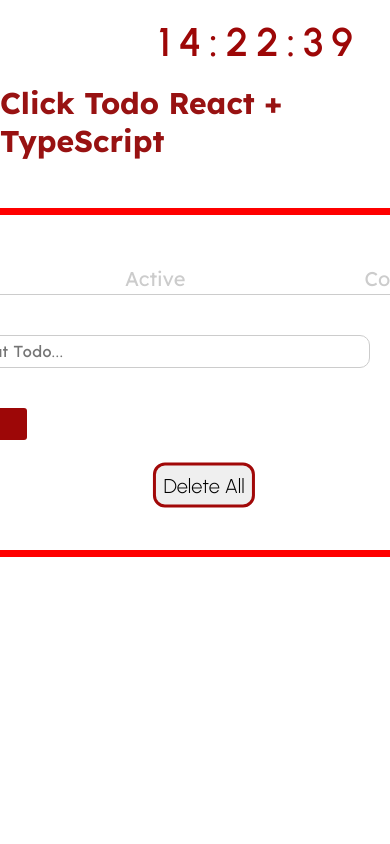
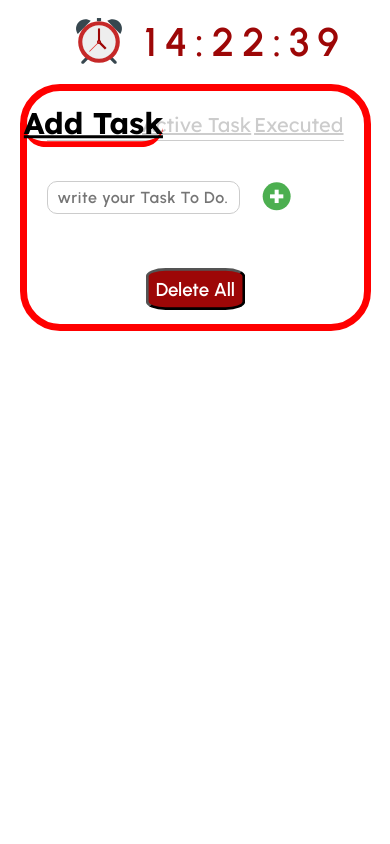
Before and after one commit to KashyapAmanSingh/Todo_Ts, a React (Vite) app: page / in a window 390 px wide. Shown: the top 844 px of the page. Built offline with nearby package versions, Linux system fonts and the light colour scheme.

Commit message:
Feature & Styles -  Added.clock ,Time Creation

```diff
--- a/src/App.tsx
+++ b/src/App.tsx
@@ -1,27 +1,27 @@
 import "./index.css";
 import AddToDo from "./Components/AddToDo";
 import Todos from "./Components/Todos";
+
 import Navbar from "./Components/Navbar";
 import TimeClock from "./Components/Clock/Time";
-// import { TodoProvider } from "./Store/todos";
 
+
+import FooterVideo from "./Components/Footer/FooterVideo";
 function App() {
   return (
     <>
       <div id="Clock_component">
-          <TimeClock  /> </div>
+        <TimeClock />{" "}
+      </div>
       <main id="main">
-      <h2  id="heading">Click Todo React + TypeScript</h2>
+        <h2 id="heading">Click Todo React + TypeScript</h2>
         <div id="components">
           <Navbar />
-      {/* <TodoProvider> */}
           <AddToDo />
-      {/* </TodoProvider> */}
-          <Todos/>
+          <Todos />
         </div>
       </main>
-
-
+      <FooterVideo/>
     </>
   );
 }
--- a/src/Components/AddToDo.tsx
+++ b/src/Components/AddToDo.tsx
@@ -1,32 +1,49 @@
 import { useState, useContext } from "react";
+import { todosContex } from "../Context_Store/todos";
+import { Timing } from "../Context_Store/todos";
+import { FcPlus } from 'react-icons/fc';
 
-import { todosContex } from "../Store/todos";
 
 const AddToDo = () => {
   const [todo, setTodo] = useState("");
 
-  const { handleAddToDo } = useContext(todosContex)!; // Use the useContext hook to access the context
-  //By using the ! operator, you're telling TypeScript to treat the value as non-null, allowing you to safely destructure the context properties without TypeScript raising an error.
+  const { handleAddToDo } = useContext(todosContex)!;
 
   const handleFormSubmit = (e: React.FormEvent<HTMLFormElement>) => {
     e.preventDefault();
+
+    const timing: Timing = {
+      hours: new Date().getHours(),
+      minutes: new Date().getMinutes(),
+      seconds: new Date().getSeconds(),
+    };
+
+    // handleTime();
     if (todo !== "") {
-      handleAddToDo(todo);
+      handleAddToDo(todo, timing);
+
       setTodo("");
     }
   };
   return (
-    <div>
+    <div >
+      <div >
       <form onSubmit={handleFormSubmit}>
+
+
         <input
-          placeholder="write yout Todo..."
+          placeholder="write your Task To Do..."
           type="text"
           name=""
+          className="form-control"
           value={todo}
           onChange={(e) => setTodo(e.target.value)}
-        />
-        <button type="submit">ADD</button>
+
+        />    <button  className="btn btn-outline-primary" type="submit"><FcPlus id="logosAdd" /></button>
+
+
       </form>
+      </div>
     </div>
   );
 };
--- a/src/Components/Clock/Time.tsx
+++ b/src/Components/Clock/Time.tsx
@@ -1,5 +1,5 @@
 import React, { useState, useEffect } from 'react';
-
+import {FcAlarmClock} from 'react-icons/fc';
 const TimeClock: React.FC = () => {
   const [currentTime, setCurrentTime] = useState(new Date());
 
@@ -21,8 +21,7 @@ const TimeClock: React.FC = () => {
 
   return (
     <div id='clock'>
-
-      <p id='watch'>{ Clock}</p>
+     <FcAlarmClock id="clock_logos"  /> <p id='watch'>{ Clock}</p>
     </div>
   );
 };
--- /dev/null
+++ b/src/Components/Footer/FooterVideo.tsx
@@ -0,0 +1,20 @@
+import React from "react";
+
+const FooterVideo: React.FC = () => {
+  return (
+    <div id="footer">
+      <h1>Footer</h1>
+      <iframe
+        width="660"
+        height="365"
+        src="https://www.youtube.com/embed/FfD2nwY9fxQ"
+        title="YouTube video player"
+        frameBorder={0}
+        allow="accelerometer; autoplay; clipboard-write; encrypted-media; gyroscope; picture-in-picture; web-share"
+        allowFullScreen
+      ></iframe>
+    </div>
+  );
+};
+
+export default FooterVideo;
--- a/src/Components/Navbar.tsx
+++ b/src/Components/Navbar.tsx
@@ -8,19 +8,19 @@ const Navbar = () => {
   return (
     <nav>
       <Link to="/" className={todosData === null ? "active" : ""}>
-        All
+        Add Task
       </Link>
       <Link
         to="/?todos=active"
         className={todosData === "active" ? "active" : ""}
       >
-        Active
+        Active Task
       </Link>
       <Link
         to="/?todos=completed"
         className={todosData === "completed" ? "active" : ""}
       >
-        Completed
+       Executed
       </Link>
     </nav>
   );
--- a/src/Components/Todos.tsx
+++ b/src/Components/Todos.tsx
@@ -1,24 +1,25 @@
-import { useContext } from "react";
-import { useSearchParams} from "react-router-dom";
+import { useContext, useEffect, useState } from "react";
+import { useSearchParams } from "react-router-dom";
 
-import { todosContex } from "../Store/todos";
+import { todosContex } from "../Context_Store/todos";
+import { Timing } from "../Context_Store/todos";
+import { FcFullTrash } from "react-icons/fc";
+import { AiOutlineStar } from "react-icons/ai";
 
 const Todos = () => {
-  const { todos,timing, toggleToDoAsCompleted, handleDeleteTodo, handleDeleteAll } = useContext(todosContex)!; // Use the useContext hook to access the context
+  const { todos, toggleToDoAsCompleted, handleDeleteTodo, handleDeleteAll } =
+    useContext(todosContex)!; // Use the useContext hook to access the context
   const [searchParams] = useSearchParams();
+  const [timeArray, setTimeArray] = useState<Timing[]>([]);
+  // const [starClicked, setStarClicked] = useState(false);
+
+  useEffect(() => {
+    const updatedTimes = todos.map((value) => value.createdAt);
+    setTimeArray(updatedTimes);
+  }, [todos]);
 
   let filterData = todos;
-    const todosData = searchParams.get('todos');
-
-   // // console.log("This is filtered datas Hours" + filterData.map((value) => new Date(value.createAt)));
-
-
-
-   const{hours,minutes,seconds} =timing;
-
-   console.log("This is filtered datas " + `${hours}:${minutes}:${seconds}` );
-
-
+  const todosData = searchParams.get("todos");
 
   if (todosData === "active") {
     filterData = filterData.filter((task) => !task.completed); // Filter out completed tasks
@@ -26,9 +27,17 @@ const Todos = () => {
     filterData = filterData.filter((task) => task.completed); // Filter out non-completed tasks
   }
 
+  const handleStarClick = (event): void => {
+    event.target.classList.toggle("toggle");
+  };
+
   return (
+    <>
       <div id="work">
         {filterData.map((todo) => {
+          const timeIndex = filterData.findIndex((item) => item.id === todo.id);
+          const time = timeArray[timeIndex];
+
           return (
             <li key={todo.id}>
               <input
@@ -37,22 +46,40 @@ const Todos = () => {
                 checked={todo.completed}
                 onChange={() => toggleToDoAsCompleted(todo.id)}
               />
-            <label htmlFor=""> {todo.task} </label>
+              <label id="lbl" htmlFor="">
+                {" "}
+                {todo.task}{" "}
+              </label>
 
-            {todo.completed && (
-              <button type="button"  onClick={() => handleDeleteTodo(todo.id)}>
-                Delete
-              </button>
+              {timeArray.length > 0 && (
+                <div>
+                  {time && (
+                    <div>
+                      <p id="Create_time">
+                        {time.hours} : {time.minutes} : {time.seconds}
+                      </p>
+                    </div>
+                  )}
+                </div>
+              )}
+
+              {todo.completed ? (
+                <FcFullTrash
+                  id="logos"
+                  onClick={() => handleDeleteTodo(todo.id)}
+                />
+              ) : (
+                <AiOutlineStar onClick={handleStarClick} />
               )}
             </li>
           );
         })}
+      </div>
+
       <button type="button" id="btn" onClick={() => handleDeleteAll()}>
         Delete All
       </button>
-
-
-    </div>
+    </>
   );
 };
 
--- /dev/null
+++ b/src/Context_Store/todos.tsx
@@ -0,0 +1,107 @@
+import { ReactNode, createContext, useState } from "react";
+
+export type TodosProviderProps = {
+  children: ReactNode;
+};
+export type Timing = {
+  hours: number;
+  minutes: number;
+  seconds: number;
+};
+
+export type Todo = {
+  id: string;
+  task: string;
+  completed: boolean;
+  createdAt: Timing;
+};
+
+export type TodoContext = {
+  todos: Todo[];
+  handleAddToDo: (task: string, time: Timing) => void; //call signature
+  toggleToDoAsCompleted: (id: string) => void;
+  handleDeleteTodo: (id: string) => void;
+  handleDeleteAll: () => void;
+};
+
+// eslint-disable-next-line react-refresh/only-export-components
+export const todosContex = createContext<TodoContext | null>(null); //it is a  store that have data
+
+export const TodoProvider = ({ children }: TodosProviderProps) => {
+  //When you use the TodoProvider component elsewhere in your application and provide the desired components or elements as children, those components or elements will be rendered in place of the {children} expression within the TodoProvider component.
+  const [todos, setTodo] = useState<Todo[]>(() => {
+    try {
+      const newTodos = localStorage.getItem("todos") || "[]";
+      return JSON.parse(newTodos) as Todo[];
+    } catch (error) {
+      return [];
+    }
+  });
+
+  const handleAddToDo = (task: string, time: Timing) => {
+    setTodo((prev) => {
+      const newTodos: Todo[] = [
+        {
+          id: Math.random().toString(),
+          task: task,
+          completed: false,
+          createdAt: time,
+        },
+        ...prev,
+      ];
+
+      localStorage.setItem("todos", JSON.stringify(newTodos));
+      console.log("The previous " + prev);
+      return newTodos;
+    });
+  };
+
+  //mark completed
+  const toggleToDoAsCompleted = (id: string) => {
+    setTodo((prev) => {
+      const  newTodos = prev.map((todo) => {
+        if (todo.id === id) {
+          return { ...todo, completed: !todo.completed };
+        }
+        return todo;
+      });
+      localStorage.setItem("todos", JSON.stringify(newTodos));
+      return newTodos;
+    });
+  };
+
+  //delete
+  const handleDeleteTodo = (id: string) => {
+    setTodo((prev) => {
+      // Filter out todos whose id doesn't match the provided id
+      const newTodos = prev.filter((todo) => todo.id !== id);
+      localStorage.setItem("todos", JSON.stringify(newTodos));
+      return newTodos;
+    });
+  };
+
+  //delete all in one click
+  const handleDeleteAll = () => {
+    setTodo([]);
+    localStorage.clear();
+  };
+
+
+  return (
+    <>
+      <todosContex.Provider
+        value={{
+          todos,
+          handleAddToDo,
+          toggleToDoAsCompleted,
+          handleDeleteTodo,
+          handleDeleteAll,
+        }}
+      >
+        {" "}
+        {children}{" "}
+        {/* //In the context of React and JSX, the term "children" refers to the components or elements that are nested within a parent component.*/}
+      </todosContex.Provider>
+    </>
+  );
+};
--- a/src/index.css
+++ b/src/index.css
@@ -1,29 +1,18 @@
-@import url('https://fonts.googleapis.com/css2?family=Lexend+Deca:wght@300;400;500;700;900&family=Urbanist:wght@300;600&display=swap');
+@import url("https://fonts.googleapis.com/css2?family=Lexend+Deca:wght@300;400;500;700;900&family=Urbanist:wght@300;600&display=swap");
 
-*{
+* {
   margin: 0;
   padding: 0;
   box-sizing: border-box;
-    /*font-family: 'Lexend Deca', sans-serif;*/
-    font-family: 'Urbanist', sans-serif;
+  /* font-family: 'Lexend Deca', sans-serif; */
+  font-family: "Urbanist", sans-serif;
 }
-
 
 /*// thapa technical SUBSCRIBE*/
 
-html{
+html {
   font-size: 62.5%;
 }
-
-
-a{
-    text-decoration: none;
-}
-
-li{
-    list-style: none;
-}
-
 
 #main {
   display: flex;
@@ -31,59 +20,66 @@ li{
   align-items: center;
   min-height: 100vh;
   /* margin-top: 10rem; */
+}
+
+#heading {
+  font-size: 3rem;
+  font-family: "Lexend Deca", sans-serif;
+  margin-bottom: 4.8rem;
+  color: rgb(152, 18, 18);
+  animation: fallAndSpring 1.5s ease-in-out;
 
 }
 
- #heading{
-    font-size: 3rem;
-    font-family: 'Lexend Deca', sans-serif;
-    margin-bottom: 4.8rem;
-     color: rgb(152, 18, 18);
-
-
-}
-
-
-#components{
+#components {
   border: 7px solid red !important;
   border-radius: 4rem;
   padding: 5rem;
   height: auto;
+  animation: fallAndSpring 1.5s ease-in-out;
 }
 
-
-
-
-
+@keyframes fallAndSpring {
+  0% {
+    transform: translateY(-100%);
+  }
+  50% {
+    transform: translateY(10%);
+  }
+  75% {
+    transform: translateY(-5%);
+  }
+  100% {
+    transform: translateY(0%);
+  }
+}
 
 
 /*===================*/
 /*navbar styling */
 /*====================*/
 
-nav{
-    width:55rem ;
+nav {
+  width: 55rem;
   display: flex;
   justify-content: space-between;
   align-items: center;
-    border-bottom: .1rem solid #ccc;
+  border-bottom: 0.1rem solid #ccc;
 }
 
-nav a{
+nav a {
   font-size: 2rem;
-    font-family: 'Lexend Deca', sans-serif;
+  font-family: "Lexend Deca", sans-serif;
   color: #ccc;
-    border-bottom: .3rem solid transparent;
+  border-bottom: 0.3rem solid transparent;
 }
-nav a:hover{
-    border-bottom: 4px solid red ;
-
-
+nav a:hover {
+  border-bottom: 4px solid red;
 }
 
 nav a.active {
   color: #000;
-    border-bottom: 4px solid red ;
+  border-bottom: 4px solid red;
   font-weight: bolder;
   border-radius: 5rem;
   transform: scale(1.5);
@@ -92,113 +88,243 @@ nav a.active {
 /*Form  styling */
 /*====================*/
 
-form input{
-    border: .1rem solid #cccccc;
+form input {
+  border: 0.1rem solid #cccccc;
   border-radius: 1rem;
   width: 45rem;
   margin: 4rem 0;
 
-    padding: .6rem 1rem;
+  padding: 0.6rem 1rem;
   font-size: 1.6rem;
-    letter-spacing: .06rem;
+  letter-spacing: 0.06rem;
   font-weight: bolder;
 }
 
-form button{
-    padding: .8rem 2.8rem;
+form button {
+  padding: 0.8rem 2.8rem;
   border: none;
-    border-radius: .3rem;
+  border-radius: 0.3rem;
   font-weight: bold;
   cursor: pointer;
-    margin-left: 2.4rem;
-     background-color: #9d0707;
+
+  transform: scale(1.2);
   color: #fff;
   font-weight: bolder;
+  background-color: transparent;
 }
-
-label{
-    font-size: 1.5rem;
-    letter-spacing: .06rem;
-    color: #3A3845;
-    font-weight: bold;
+#logos {
+  transform: scale(1.2);
+  padding: 0;
+  margin: 0;
 }
-
+#logosAdd {
+  transform: scale(2.5);
+}
 /*===================*/
 /*todo work list */
 /*====================*/
 
-#work li{
+#work li {
   display: grid;
-    grid-template-columns: repeat(3, 1fr);
+  grid-template-columns: repeat(4, 1fr);
   align-items: center;
-    width:50rem;
+  width: 50rem;
   min-height: 6rem;
-    border-bottom: .3rem solid #e4040460;
+  border-bottom: 0.3rem solid #e4040460;
   font-style: italic;
   text-transform: capitalize;
   font-size: 4rem;
   font: 30rem;
-
 }
 
-#work li:first-child{
-    border: .2rem solid #a10808;
+#work li:first-child {
+  border: 0.2rem solid #a10808;
 }
-#work #btn{
-    border: .2rem solid #a10808;
+#work #btn {
+  border: 0.2rem solid #a10808;
   transform: scale(1.5);
   padding: 0.5rem;
   margin-left: 25rem;
   margin-top: 3rem;
   border-radius: 0.8rem;
+}
+#work li label#lbl {
+  overflow: hidden;
+  text-overflow: ellipsis;
+  word-wrap: break-word;
+  font-size: 3rem;
 
+  font-weight: bold;
 }
-#work  #btn:hover{
-    background: red;
-    transform: scale(2);
+#btn {
+  display: flex;
+  justify-content: center;
+  align-items: center; /* Center vertically as well */
+  transform: scale(1.4);
+  margin: 0 auto;  /* Center horizontally using margin */
+  margin-top: 2rem;
+background: #9d0707;
+padding: 0.5rem;
+color: white;
+border-radius: 20%;
+font-weight: bolder;
+cursor: pointer;
 }
 
 
-#work li:hover{
+
+#work li:hover {
   background-color: #ae1616;
 }
 
-#work li input[type="checkbox"]:checked  + label {
+#work li input[type="checkbox"]:checked + label {
   text-decoration: line-through;
-    color:  #a10808;
+  color: #a10808;
 }
 
-#work li button{
-    padding: .6rem 1rem;
-    width: 7rem;
-    background-color: #9d0707;;
-    color: #FFF9F9;
-    cursor: pointer;
-    justify-self: center;
-    letter-spacing: .1rem;
+#Create_time {
+  font-size: 2rem;
+  font-weight: bolder;
 }
 
+/* clock */
 
-#clock{
-
+#clock {
+  display: grid;
+  grid-template-columns: repeat(2, 1fr);
+  align-items: center;
   margin: 3rem;
-
+}
+#clock_logos{
+  transform: scale(5);
+}
+#watch {
+  transform: scale(2);
+  font-size: 2rem;
+  letter-spacing: 0.4rem;
 }
 
-
-#watch{
-    transform: scale(2);
-    font-size: 2rem;
-    letter-spacing: .4rem;
-}
-
-#Clock_component{
+#Clock_component {
   padding-right: 3rem;
-    display:flex ;
+  display: flex;
   justify-content: end;
   margin-right: 2rem;
   margin-bottom: 0px;
   color: #9d0707;
 
-    font-weight: bolder
+  font-weight: bolder;
 }
+
+
+/* //star logo  */
+.toggle {
+  background-color: yellow;
+  cursor: pointer;
+}
+
+
+
+/* Media query for screen width 550px */
+@media screen and (max-width: 550px) {
+  #components {
+    padding: 2rem;
+    width: 90%;
+    animation: fallAndSpring 1.5s ease-in-out;
+
+  }
+  nav {
+    width: 100%;
+  }
+  form input {
+    width: 80%; /* Make inputs full width */
+  }
+
+
+  #logos {
+    transform: scale(1); /* Adjust logo size */
+    margin: 0;
+    padding: 0;
+  }
+
+  #logosAdd {
+    transform: scale(2); /* Adjust logo size */
+    margin: 0;
+    padding: 0;
+  }
+
+  #work li {
+    width: 90%;
+    grid-template-columns: repeat(4, 1fr);
+    font-size: 2.5rem; /* Adjust font size */
+    text-align: center;
+  }
+
+  #work #btn {
+    margin-left: auto;
+    margin-right: auto;
+    margin-top: 1rem;
+  }
+
+  #work li label#lbl {
+    font-size: 1.5rem; /* Adjust font size */
+  }
+
+  #Create_time {
+    font-weight: bolder;
+    font-size: 1.5rem; /* Adjust font size */
+  }
+
+  #Clock_component {
+    justify-content: center; /* Center the clock component */
+    padding-right: 0; /* Remove right padding */
+    margin-right: 0; /* Remove right margin */
+  }
+  #heading {
+    animation: fallAndSpring 1.5s ease-in-out;
+
+    display: none;
+  }
+}
+
+@media screen and (max-width: 450px) {
+  form input {
+    width: 65%; /* Make inputs full width */
+  }
+
+  #heading {
+    animation: fallAndSpring 1.5s ease-in-out;
+
+    display: none;
+  }
+}
+
+
+#footer {
+  position: relative;
+  width: 100%;
+  height: 50rem;
+
+  margin: 0 auto;
+  color: white;
+background-color: #5b1515;
+}
+
+#footer iframe {
+  position: absolute;
+  top: 0;
+  left: 50%;
+
+  margin-top: 7rem;
+  transform: translateX(-50%);
+
+}
+#footer h1 {
+  position: absolute;
+  top: 0;
+  left: 48%;
+letter-spacing: 0.5rem;
+
+transform: scale(2);
+margin-top: 2rem;
+margin-bottom: 3rem;
+}
--- a/src/main.tsx
+++ b/src/main.tsx
@@ -2,7 +2,7 @@ import React from 'react'
 import ReactDOM from 'react-dom/client'
 import App from './App.tsx'
 import './index.css'
-import { TodoProvider } from './Store/todos.tsx'
+import { TodoProvider } from './Context_Store/todos.tsx'
 import { BrowserRouter} from "react-router-dom";
 
 
```
Lines whose indentation alone changed are shown as unchanged.
